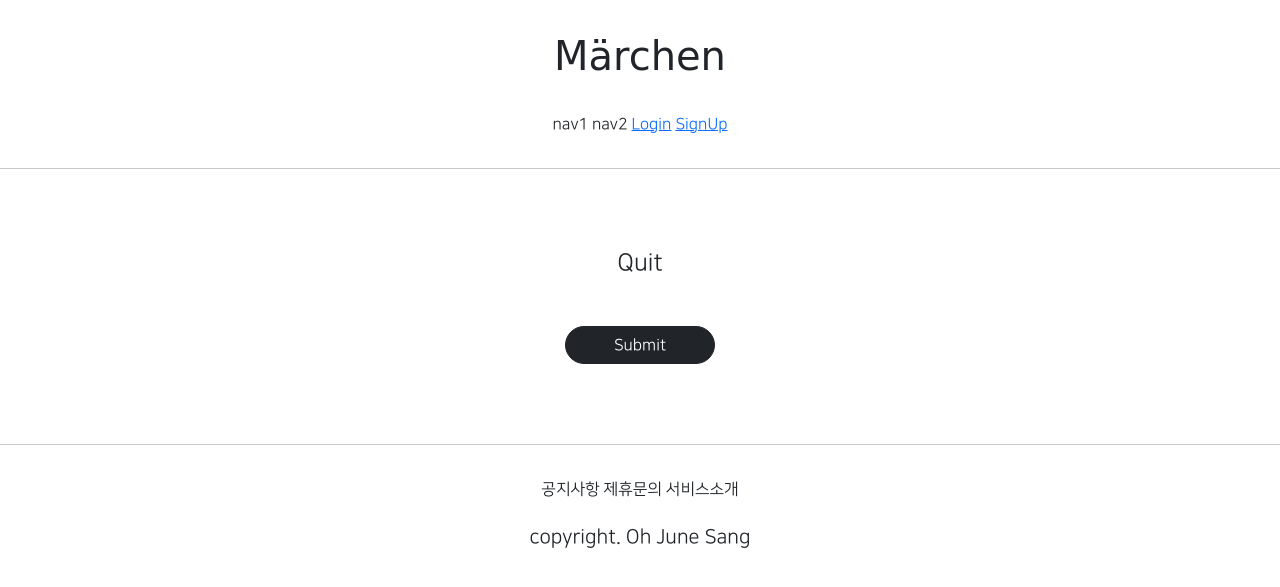
After one commit to Oh-June-Sang/GIS_2ban_2, a Django app: page /accounts/delete/1 in a window 1280 px wide. The commit adds this page. Shown: the top 587 px of the page. Run offline with Django 3.2, Linux system fonts and the light colour scheme; tables that the repository leaves empty hold one stand-in row (values such as "Sample post"); parts of the project's set-up code (start-up, migrations or seed data) failed here and were passed over; some libraries are stand-ins or nearby versions; some web fonts are replaced.

Commit message:
07/19 2ban 2

```diff
--- a/accountapp/templates/accountapp/create.html
+++ b/accountapp/templates/accountapp/create.html
@@ -4,7 +4,7 @@
 
     <div class="text-center mw-500">
         <div class="m-5">
-            <h4>sign up</h4>
+            <h4>Sign Up</h4>
         </div>
 
         <div>
--- /dev/null
+++ b/accountapp/templates/accountapp/delete.html
@@ -0,0 +1,27 @@
+{% extends 'base.html' %}
+{% block content %}
+
+    <div class="text-center mw-500 m-auto">
+
+
+        <div class="m-5">
+            <h4>Quit</h4>
+
+        </div>
+        <div>
+            <form action="{% url 'accountapp:delete' pk=target_user.pk %}"method="post">
+                {% csrf_token %}
+                <div class="m-5">
+                    <input type="submit" class="btn btn-dark rounded-pill px-5">
+                </div>
+
+
+            </form>
+
+
+        </div>
+    </div>
+
+
+
+{% endblock %}
--- a/accountapp/urls.py
+++ b/accountapp/urls.py
@@ -1,6 +1,6 @@
 from django.contrib.auth.views import LoginView, LogoutView
 from django.urls import path
-from accountapp.views import hello_world, AccountCreateView, AccountDetailView, AccountUpdateView
+from accountapp.views import hello_world, AccountCreateView, AccountDetailView, AccountUpdateView, AccountDeleteView
 
 app_name = "accountapp"
 
@@ -12,4 +12,5 @@ urlpatterns = [
     path('create/', AccountCreateView.as_view(), name='create'),
     path('detail/<int:pk>', AccountDetailView.as_view(), name='detail'),
     path('update/<int:pk>', AccountUpdateView.as_view(), name='update'),
+    path('delete/<int:pk>', AccountDeleteView.as_view(), name='delete'),
 ]
--- a/accountapp/views.py
+++ b/accountapp/views.py
@@ -5,7 +5,7 @@ from django.shortcuts import render
 
 # Create your views here.
 from django.urls import reverse, reverse_lazy
-from django.views.generic import CreateView, DetailView, UpdateView
+from django.views.generic import CreateView, DetailView, UpdateView, DeleteView
 
 from accountapp.models import HelloWorld
 
@@ -43,3 +43,9 @@ class AccountUpdateView(UpdateView):
     context_object_name = 'target_user'
     success_url = reverse_lazy('accountapp:hello_world')
     template_name= 'accountapp/update.html'
+
+class AccountDeleteView(DeleteView):
+    model = User
+    context_object_name = 'target_user'
+    success_url = reverse_lazy('accountapp:hello_world')
+    template_name = 'accountapp/delete.html'
```
Also changed, not shown: accountapp/templates/accountapp/detail.html (+8 -7 lines).
